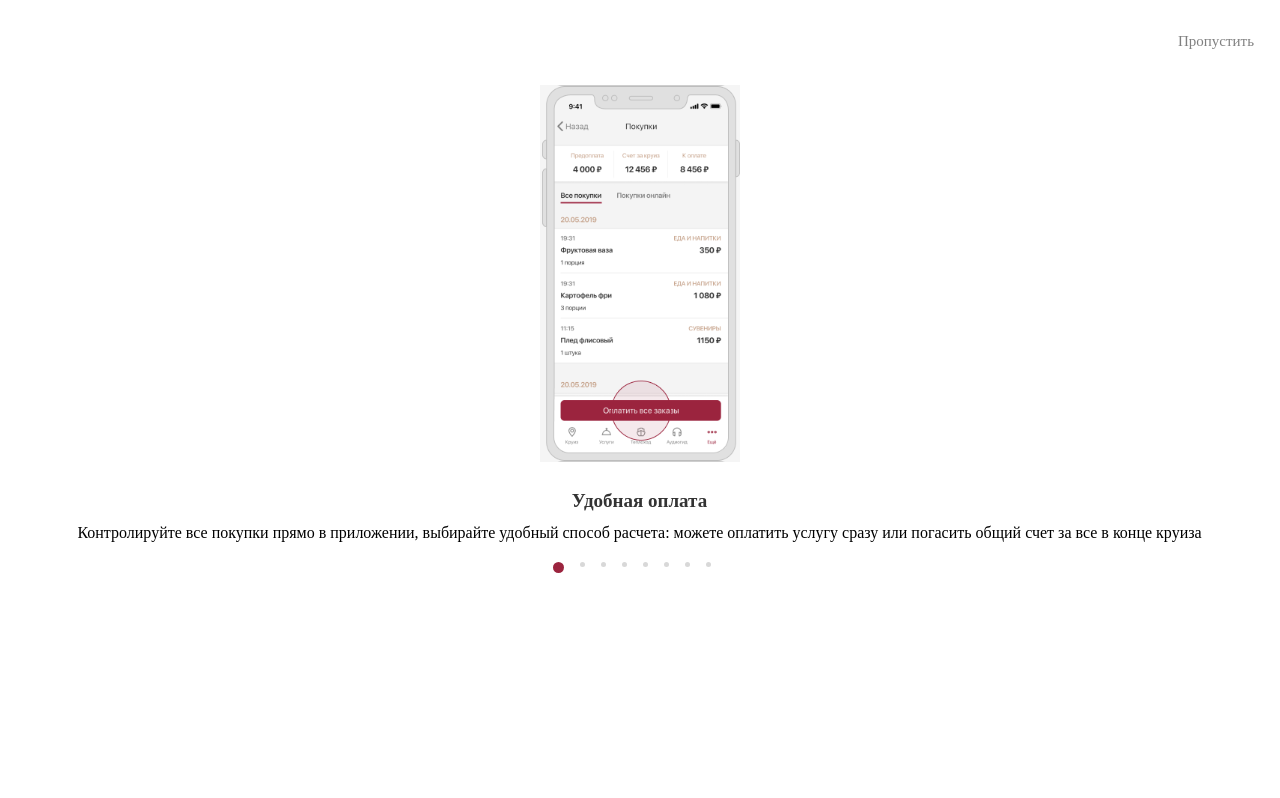
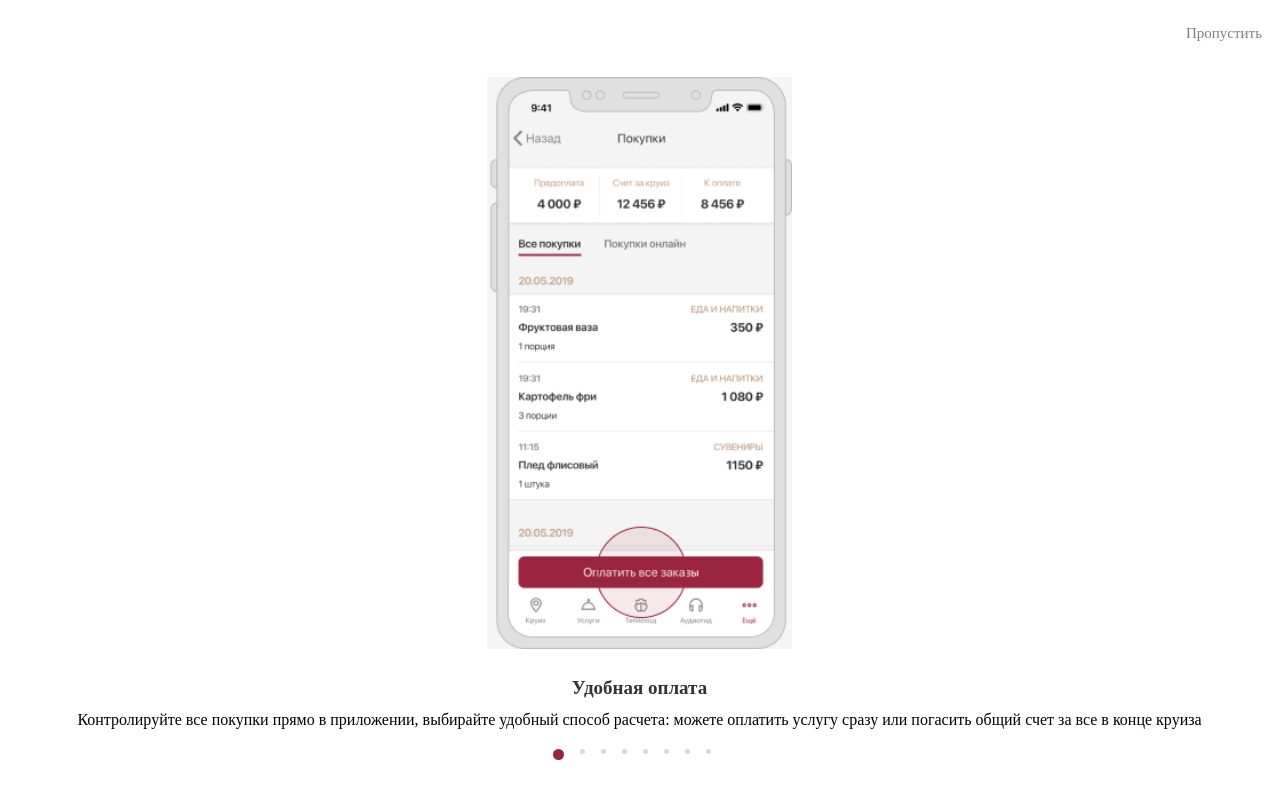
Before and after one commit to idushii/TestSlaider, an Angular app: page / in a window 1280 px wide. Built offline with nearby package versions, Linux system fonts and the light colour scheme.

Commit message:
Небольшие доработки

```diff
--- a/src/app/app.component.less
+++ b/src/app/app.component.less
@@ -1,5 +1,11 @@
 .container {
-    font-family: SF UI Display;
-    margin: 0;
-    padding: 0;
+  font-family: SF UI Display;
+  margin: 0;
+  padding: 0;
+}
+
+::ng-deep {
+  body {
+    margin: 0px;
   }
+}
--- a/src/app/slider/slider.component.less
+++ b/src/app/slider/slider.component.less
@@ -3,7 +3,9 @@
 .wrap-slider {
     display: flex;
     flex-direction: column;
-}
+    justify-content: stretch;
+    height: 100vh;
+
 .forward {
     margin-left: auto;
     margin-right: 18px;
@@ -12,6 +14,7 @@
     margin-top: 25px;
   }
   .wrap-card {
+      height: 100%;
       padding-top: 20px;
       justify-content: center;
       display: flex;
@@ -22,11 +25,11 @@
   .img {
     margin-left: auto;
     margin-right: auto;
-    height: 377px;
-    width: 200px;
+    height: 100%;
+    width: 100%;
     background-position: center;
-    background-size: 100%;
-
+    background-size: contain;
+    background-repeat: no-repeat;
   }
   .title {
     margin-top: 28px;
@@ -62,3 +65,4 @@
   .pagination:last-child {
       margin-right: 0;
   }
+}
```
